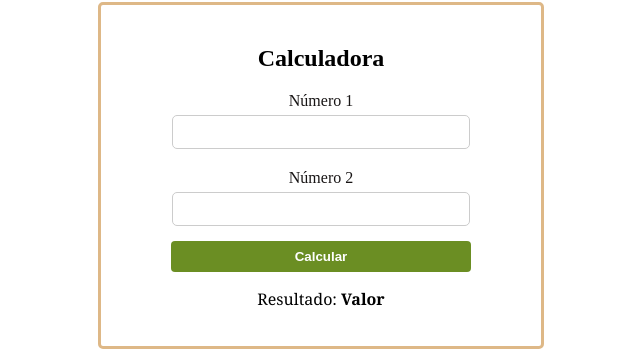
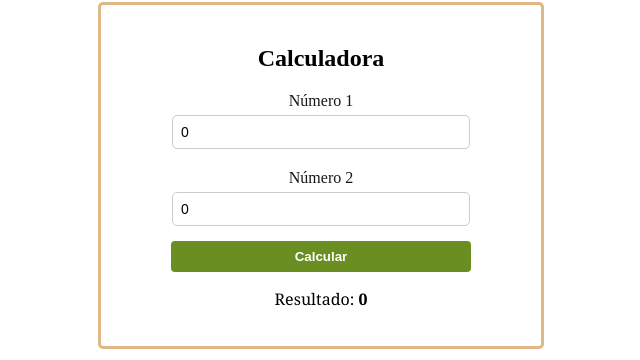
Before and after one commit to Fabio815/Conceitos-Angular, an Angular app: page / in a window 1280 px wide. Shown: the part 98-458 px from the top of the page, without its empty margins (319-959 px from the left). Built offline with nearby package versions, Linux system fonts and the light colour scheme.

Commit message:
Fiz Bind para que eu consigo enviar informações

```diff
--- a/src/app/calculadora/calculadora.component.html
+++ b/src/app/calculadora/calculadora.component.html
@@ -1,19 +1,19 @@
 <div class="container">
     <div class="form-box">
-        <form>
+        <form #frm="ngForm">
             <h2>Calculadora</h2>
 
             <label for="numero1">Número 1</label>
-            <input type="number" name="numero1" id="numero1">
+            <input type="number" name="numero1" id="numero1" [(ngModel)]="numero1">
 
             <label for="numero2">Número 2</label>
-            <input type="number" name="numero2" id="numero2">
+            <input type="number" name="numero2" id="numero2" [(ngModel)]="numero2">
 
-            <button>Calcular</button>
+            <button type="button" (click)="somaNumeros()">Calcular</button>
 
             <div class="resultado">
-                <p>Resultado: <span id="resultado">Valor</span></p>
-            </div>
+                <p>Resultado: <span id="resultado">{{ resultado }}</span></p>
+                </div>
         </form>
     </div>
 </div>
--- a/src/app/calculadora/calculadora.component.ts
+++ b/src/app/calculadora/calculadora.component.ts
@@ -1,11 +1,22 @@
 import { Component } from '@angular/core';
+import { FormsModule } from '@angular/forms';
 
 @Component({
   selector: 'app-calculadora',
-  imports: [],
+  imports: [FormsModule],
   templateUrl: './calculadora.component.html',
   styleUrl: './calculadora.component.scss'
 })
 export class CalculadoraComponent {
+  numero1: number = 0;
+  numero2: number = 0
+  resultado: number = 0;
 
+  somaNumeros() {
+    console.log("Chamando o método de somar");
+    console.log(this.numero1);
+    console.log(this.numero2);
+
+    this.resultado = this.numero1 + this.numero2;
+  }
 }
```
